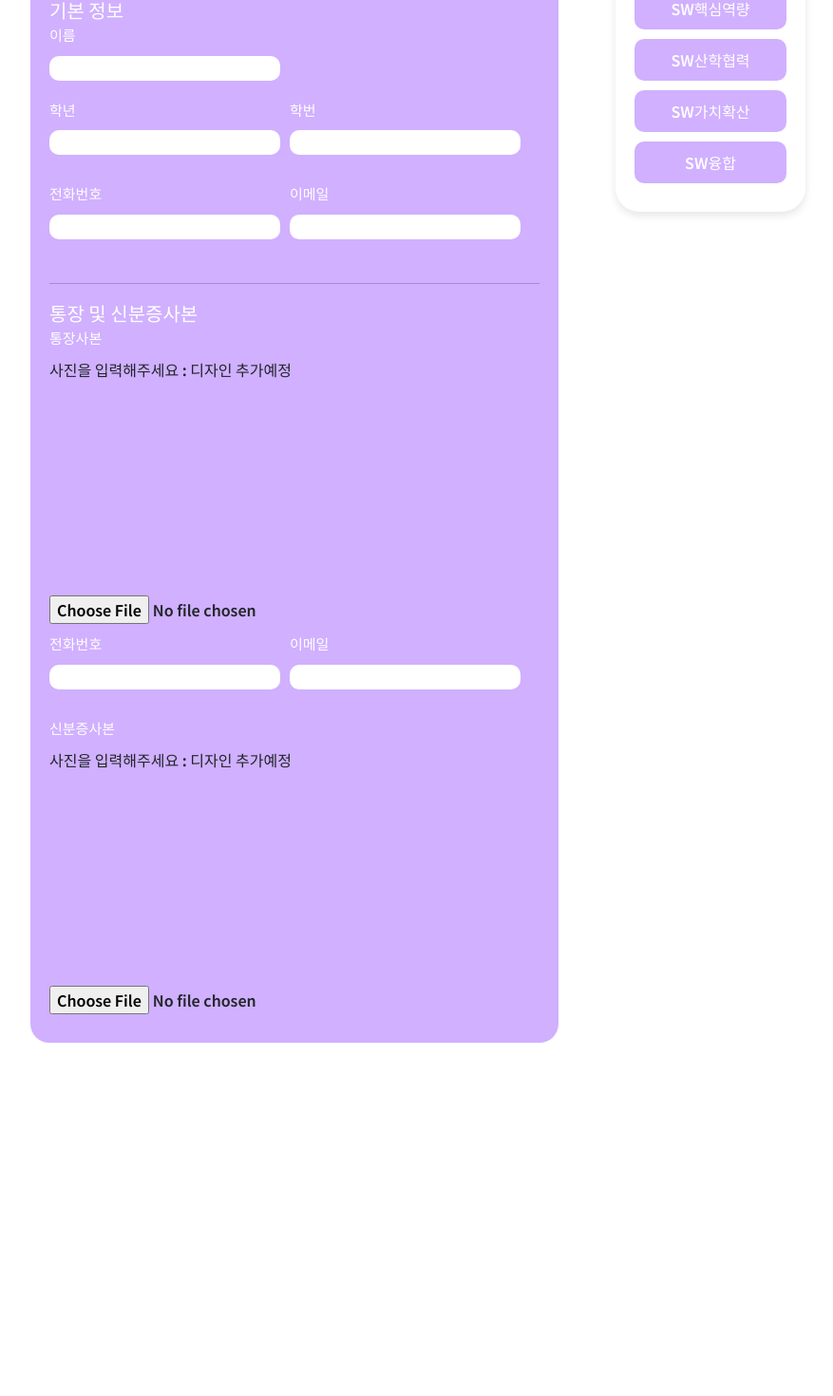
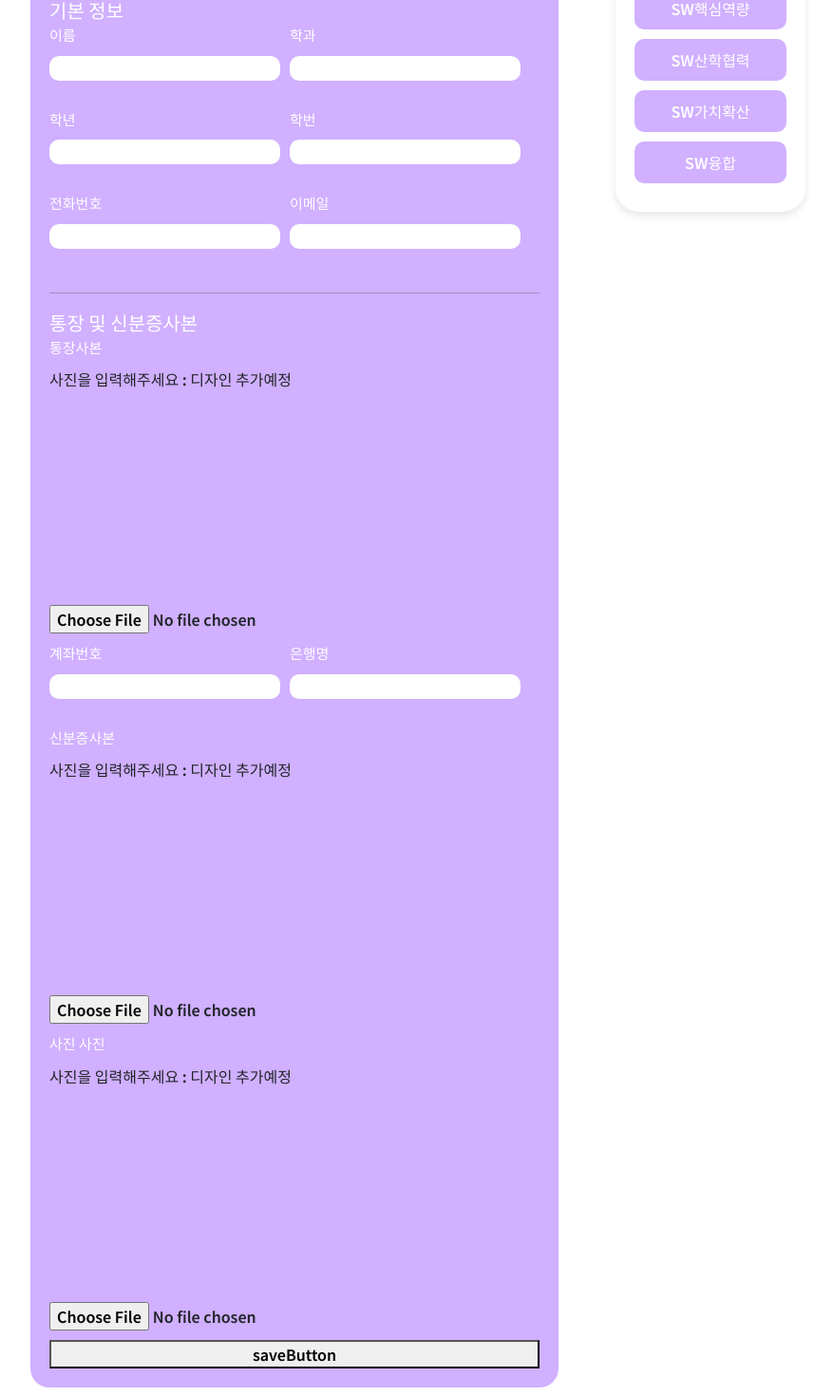
Before and after one commit to Koh-Du-Beom/Old-version-Jamie-Point, a React (Create React App) app: page /info in a window 1280 px wide. Shown: the part 167-1637 px from the top of the page at 95% size, without its empty margins (200-1077 px from the left). Before the commit the page ends 1295 px from the top, so only its background shows below. Built offline with nearby package versions, Linux system fonts and the light colour scheme; no server answers.

Commit message:
add required info

```diff
--- a/src/components/Activity/Activity.tsx
+++ b/src/components/Activity/Activity.tsx
@@ -58,7 +58,7 @@ const Activity : React.FC<ActivityProps> = ({area, activitiesData}) => {
 	}
 
 
-	useAutoSave(formData);
+	// useAutoSave(formData);
 
 	useEffect(()=>{
 		if(dataIndex){
--- a/src/components/UserInfo/UserInfo.tsx
+++ b/src/components/UserInfo/UserInfo.tsx
@@ -2,6 +2,8 @@ import classes from '../../styles/FormStyles.module.css';
 import ImageControler from '../ImageControler';
 import { useState } from 'react';
 import useAutoSave from '../../hooks/useAutoSave';
+import axios from 'axios';
+import UserInfoType from '../../types/UserInfoType.type';
 
 const UserInfo : React.FC = () => {
 	const [name, setName] = useState<string>('');
@@ -16,12 +18,33 @@ const UserInfo : React.FC = () => {
 	const [idCardImg, setIdCardImg] = useState<File|null>(null);
   const [signImg, setSignImg] = useState<File|null>(null); // 사인사진
 
+	const handleSaveButton = async () => {
+		const body = JSON.stringify(formData);
+		console.log(body);
+
+    try {
+      const response = await axios.post('http://localhost:8080/zs', formData);
+      if (response.status === 200) {
+        alert('정보가 성공적으로 저장되었습니다.');
+      } else {
+        alert('정보 저장에 실패했습니다. 서버 응답: ' + response.status);
+      }
+    } catch (error) {
+      console.error('저장 중 오류 발생:', error);
+      alert('정보 저장 중 오류가 발생했습니다.');
+    }
+  };
+
 	const handleName = (event : React.ChangeEvent<HTMLInputElement>) => {
 		setName(event.target.value);
 	}
 
 	const handleGrade = (event : React.ChangeEvent<HTMLInputElement>) => {
 		setGrade(event.target.value);
+	}
+
+	const handleMajor = (event : React.ChangeEvent<HTMLInputElement>) => {
+		setMajor(event.target.value);
 	}
 
 	const handleStudentNumber = (event : React.ChangeEvent<HTMLInputElement>) => {
@@ -40,13 +63,24 @@ const UserInfo : React.FC = () => {
 		setBankBookImg(file);
 	};
 
+	const handleBankAccount = (event : React.ChangeEvent<HTMLInputElement>) => {
+		setBankAccount(event.target.value);
+	}
+
+	const handleBankName = (event : React.ChangeEvent<HTMLInputElement>) => {
+		setBankName(event.target.value);
+	}
+
 	const handleIdCardImg= (file : File | null) => {
 		setIdCardImg(file);
 	}
 
+	const handleSignImg = (file : File | null) => {
+		setSignImg(file);
+	}
+
 	//은행명이랑 계좌번호 입력하는 input만들지?
-	const formData = [
-		{
+	const formData : UserInfoType = {
 			pageType : "회원정보", // 어떤 페이지에서 온 정보인지 밝히기?
 			name : name,
 			grade : grade,
@@ -54,14 +88,14 @@ const UserInfo : React.FC = () => {
 			studentNumber : studentNumber,
 			phoneNumber : phoneNumber,
 			email : email,
-
-			//4페이지
+			bankAccount : bankAccount,
+			bankName : bankName,
 			bankBookImg: bankBookImg,
 			idCardImg : idCardImg,
+			signImg : signImg,
 		}
-	]
-	console.log(bankBookImg);
-	useAutoSave(formData);
+
+	// useAutoSave(formData);
 
 	return (
 		<div className={classes.container}>
@@ -69,13 +103,28 @@ const UserInfo : React.FC = () => {
 			<hr/>
 
 			<div className={classes.big_title}>기본 정보</div>
+
+			<div className={`${classes.wrapper} ${classes.double}`}>
 				<div className={classes.wrapper}>
+					<div>
 						<div className={classes.small_title}>이름</div>
 						<input
 							className={classes.input}
 							type='text'
 							onChange={handleName}
 						/>
+					</div>
+				</div>
+				<div className={classes.wrapper}>
+					<div>
+						<div className={classes.small_title}>학과</div>
+						<input
+							className={classes.input}
+							type='text'
+							onChange={handleMajor}
+						/>
+					</div>
+				</div>
 			</div>
 
 			<div className={`${classes.wrapper} ${classes.double}`}>
@@ -136,21 +185,21 @@ const UserInfo : React.FC = () => {
 			<div className={`${classes.wrapper} ${classes.double}`}>
 				<div className={classes.wrapper}>
 					<div>
-						<div className={classes.small_title}>전화번호</div>
+						<div className={classes.small_title}>계좌번호</div>
 						<input
 							className={classes.input}
 							type='text'
-							onChange={handlePhoneNumber}
+							onChange={handleBankAccount}
 						/>
 					</div>
 				</div>
 				<div className={classes.wrapper}>
 					<div>
-						<div className={classes.small_title}>이메일</div>
+						<div className={classes.small_title}>은행명</div>
 						<input
 							className={classes.input}
 							type='text'
-							onChange={handleEmail}
+							onChange={handleBankName}
 						/>
 					</div>
 				</div>
@@ -163,6 +212,15 @@ const UserInfo : React.FC = () => {
 					<ImageControler onImageChange={handleIdCardImg}/>
 				</div>
 			</div>
+
+			<div className={classes.wrapper}>
+				<div>
+					<div className={classes.small_title}>사진 사진</div>
+					<ImageControler onImageChange={handleSignImg}/>
+				</div>
+			</div>
+
+			<button onClick={handleSaveButton}>saveButton</button>
 		</div>
 	)
 }
```
Also changed, not shown: src/types/UserInfoType.type.ts (added, +16 -0 lines), 1 other file (tests, documents, lock files or other folders). Lines whose indentation alone changed are shown as unchanged.
